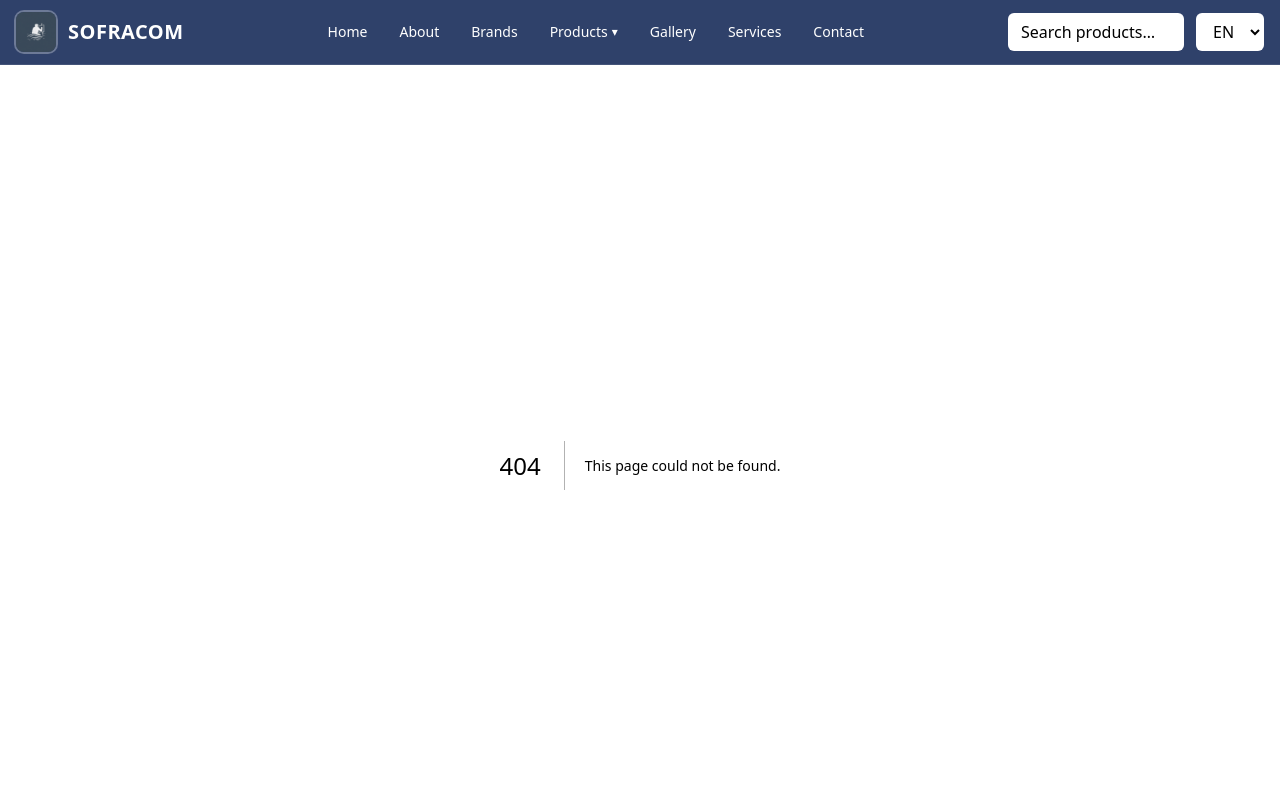
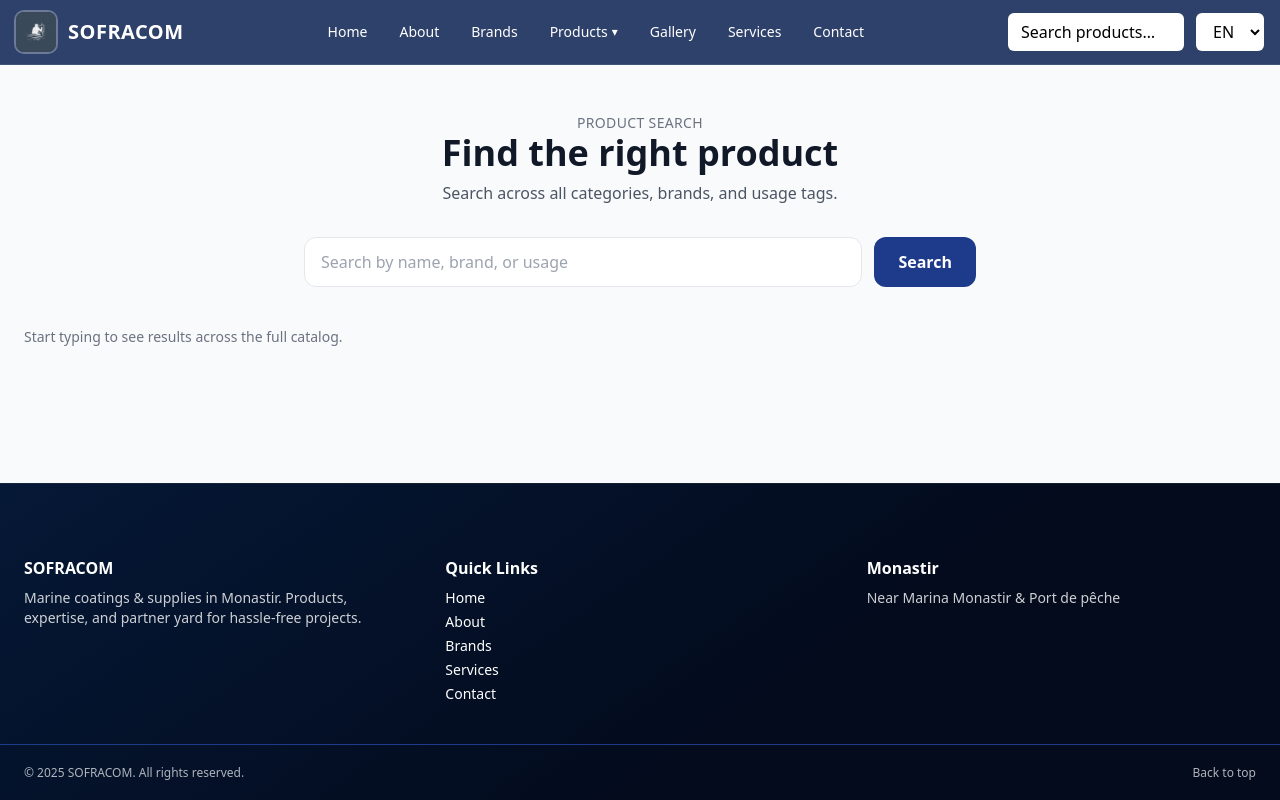
Before and after one commit to mohamedhassanamara/sofracom-marine-services, a Next.js app: page /search in a window 1280 px wide. Before the commit this address had no page. Shown: the top 800 px of the page. Built offline with nearby package versions, Linux system fonts and the light colour scheme.

Commit message:
Implement search functionality with improved input handling and results display

```diff
--- a/components/Layout.js
+++ b/components/Layout.js
@@ -208,11 +208,13 @@ export default function Layout({ children }) {
         }
     }, [menuOpen]);
 
-    const handleSearchKey = event => {
-        if (event.key !== 'Enter') return;
+    const handleSearchSubmit = event => {
         event.preventDefault();
-        if (!filteredSuggestions.length) return;
-        navigateToSuggestion(filteredSuggestions[0]);
+        const term = searchTerm.trim();
+        if (!term) return;
+        setSearchActive(false);
+        setMenuOpen(false);
+        router.push(`/search?q=${encodeURIComponent(term)}`);
     };
 
     const handleLangChange = event => {
@@ -345,21 +347,27 @@ export default function Layout({ children }) {
                         })}
                     </nav>
                     <div className="flex items-center gap-3">
-                        <div className="relative hidden sm:block" ref={desktopSearchRef}>
+                        <form
+                            className="relative hidden sm:block"
+                            ref={desktopSearchRef}
+                            onSubmit={handleSearchSubmit}
+                        >
                             <input
                                 id="siteSearch"
-                                type="text"
+                                type="search"
                                 placeholder="Search products…"
                                 className={`hidden sm:block px-3 py-1.5 rounded-md bg-white bg-opacity-15 placeholder-black text-black border border-white border-opacity-20 focus:outline-none focus:ring-2 focus:ring-blue-200 transition-all duration-200 ${
                                     searchActive ? 'md:w-64' : 'md:w-44'
                                 }`}
-                                onKeyDown={handleSearchKey}
                                 onFocus={() => setSearchActive(true)}
                                 value={searchTerm}
                                 onChange={event => setSearchTerm(event.target.value)}
                             />
+                            <button type="submit" className="sr-only">
+                                Search
+                            </button>
                             {renderSuggestions()}
-                        </div>
+                        </form>
                         <select
                             id="lang"
                             className="px-3 py-1.5 rounded-md bg-white bg-opacity-15 text-black border border-white border-opacity-20 focus:outline-none focus:ring-2 focus:ring-blue-200"
@@ -387,13 +395,16 @@ export default function Layout({ children }) {
                         className="md:hidden bg-[rgba(11,32,80,0.92)] text-white px-4 py-3"
                     >
                         <div className="flex flex-col gap-3">
-                            <div className="relative" ref={mobileSearchRef}>
+                            <form
+                                className="relative"
+                                ref={mobileSearchRef}
+                                onSubmit={handleSearchSubmit}
+                            >
                                 <input
                                     id="siteSearchMobile"
                                     type="search"
                                     placeholder="Search products…"
                                     className="w-full px-3 py-2 rounded-md bg-white text-gray-900 placeholder-gray-500 border border-white/30 focus:outline-none focus:ring-2 focus:ring-blue-200"
-                                    onKeyDown={handleSearchKey}
                                     onFocus={() => setSearchActive(true)}
                                     value={searchTerm}
                                     onChange={event => {
@@ -401,8 +412,11 @@ export default function Layout({ children }) {
                                         setSearchTerm(event.target.value);
                                     }}
                                 />
+                                <button type="submit" className="sr-only">
+                                    Search
+                                </button>
                                 {renderSuggestions()}
-                            </div>
+                            </form>
                             {NAV_LINKS.map(link => {
                                 const href = resolveLinkHref(link);
                                 return (
--- /dev/null
+++ b/pages/search.js
@@ -0,0 +1,202 @@
+import Link from 'next/link';
+import { useEffect, useMemo, useState } from 'react';
+import { useRouter } from 'next/router';
+import { getCategories } from '../lib/products';
+import { useLang } from '../contexts/LangContext';
+import { localizeCategory } from '../lib/localize';
+import { STOCK_LABEL, getStockBadgeClass } from '../lib/stock';
+
+export function getStaticProps() {
+    const categories = getCategories();
+    return {
+        props: {
+            categories,
+        },
+    };
+}
+
+const OUTPUT_CURRENCY = 'TND';
+const FR_NUMBER_FORMAT = new Intl.NumberFormat('fr-TN', {
+    style: 'currency',
+    currency: OUTPUT_CURRENCY,
+});
+
+const formatPrice = value => {
+    if (!Number.isFinite(value)) {
+        return `${value || 0} ${OUTPUT_CURRENCY}`;
+    }
+    return FR_NUMBER_FORMAT.format(value);
+};
+
+export default function SearchPage({ categories = [] }) {
+    const router = useRouter();
+    const { lang } = useLang();
+    const queryValue = typeof router.query.q === 'string' ? router.query.q : '';
+    const [searchTerm, setSearchTerm] = useState(queryValue);
+
+    useEffect(() => {
+        setSearchTerm(queryValue);
+    }, [queryValue]);
+
+    const localizedCategories = useMemo(
+        () => categories.map(category => localizeCategory(category, lang)),
+        [categories, lang]
+    );
+
+    const productIndex = useMemo(
+        () =>
+            localizedCategories.flatMap(category =>
+                (category.products || []).map(product => ({
+                    ...product,
+                    categorySlug: category.slug,
+                    categoryName: category.name,
+                }))
+            ),
+        [localizedCategories]
+    );
+
+    const normalizedTerm = searchTerm.trim().toLowerCase();
+    const searchResults = useMemo(() => {
+        if (!normalizedTerm) return [];
+        return productIndex.filter(product => {
+            const usageText = Array.isArray(product.usage)
+                ? product.usage.join(' ')
+                : '';
+            const priceText = formatPrice(product.price).toLowerCase();
+            const haystack = `${product.title} ${product.description} ${product.brand} ${product.categoryName} ${usageText} ${priceText}`.toLowerCase();
+            return haystack.includes(normalizedTerm);
+        });
+    }, [normalizedTerm, productIndex]);
+
+    const handleSubmit = event => {
+        event.preventDefault();
+        const term = searchTerm.trim();
+        const nextQuery = term ? { q: term } : {};
+        router.push({ pathname: '/search', query: nextQuery }, undefined, {
+            shallow: true,
+        });
+    };
+
+    return (
+        <main className="max-w-7xl mx-auto px-6 py-12">
+            <div className="mb-8 text-center">
+                <p className="text-sm text-gray-500 uppercase tracking-wide">
+                    Product search
+                </p>
+                <h1 className="text-3xl sm:text-4xl font-extrabold text-gray-900">
+                    Find the right product
+                </h1>
+                <p className="text-gray-600 mt-2 max-w-2xl mx-auto">
+                    Search across all categories, brands, and usage tags.
+                </p>
+            </div>
+            <form
+                onSubmit={handleSubmit}
+                className="max-w-2xl mx-auto mb-10"
+            >
+                <label htmlFor="searchQuery" className="sr-only">
+                    Search products
+                </label>
+                <div className="flex flex-col sm:flex-row gap-3">
+                    <input
+                        id="searchQuery"
+                        type="search"
+                        className="flex-1 px-4 py-3 rounded-xl border border-gray-200 focus:ring-2 focus:ring-blue-200 focus:outline-none"
+                        placeholder="Search by name, brand, or usage"
+                        value={searchTerm}
+                        onChange={event => setSearchTerm(event.target.value)}
+                    />
+                    <button
+                        type="submit"
+                        className="px-6 py-3 rounded-xl bg-blue-900 text-white font-semibold hover:bg-blue-800 transition"
+                    >
+                        Search
+                    </button>
+                </div>
+            </form>
+            {normalizedTerm ? (
+                <div className="mb-6 text-sm text-gray-500">
+                    {searchResults.length} result
+                    {searchResults.length === 1 ? '' : 's'} for "{searchTerm}"
+                </div>
+            ) : (
+                <div className="mb-6 text-sm text-gray-500">
+                    Start typing to see results across the full catalog.
+                </div>
+            )}
+            <div className="grid sm:grid-cols-2 lg:grid-cols-3 gap-6">
+                {searchResults.map(product => {
+                    const stockStatus = product.stock || 'in';
+                    return (
+                        <article
+                            key={product.id}
+                            className={`product-card ${stockStatus === 'out' ? 'product-out' : ''}`}
+                            data-tilt
+                        >
+                            <Link
+                                href={`/products/${product.categorySlug}/${product.id}`}
+                                className="block"
+                                aria-label={`View ${product.title}`}
+                            >
+                                <img
+                                    src={product.image}
+                                    alt={product.title}
+                                    className="card-img"
+                                />
+                            </Link>
+                            <div className="p-6 flex flex-col gap-3">
+                                <div className="flex items-center justify-between">
+                                    <h2 className="text-lg font-semibold text-gray-900">
+                                        {product.title}
+                                    </h2>
+                                    <span className="text-xs text-gray-500 uppercase">
+                                        {product.brand}
+                                    </span>
+                                </div>
+                                <p className="text-sm text-gray-600">
+                                    {product.description}
+                                </p>
+                                <div className="text-xs text-gray-500">
+                                    Category: {product.categoryName}
+                                </div>
+                                <div className="product-price-row">
+                                    <span className="price font-semibold">
+                                        {formatPrice(product.price)}
+                                    </span>
+                                    <span
+                                        className={`stock-badge ${getStockBadgeClass(stockStatus)}`}
+                                    >
+                                        {STOCK_LABEL[stockStatus] || 'Unknown'}
+                                    </span>
+                                </div>
+                                <div className="flex gap-2 flex-wrap">
+                                    {(product.usage || []).map(tag => (
+                                        <span
+                                            key={`${product.id}-${tag}`}
+                                            className="tag px-3 py-1 rounded-full text-xs"
+                                        >
+                                            {tag}
+                                        </span>
+                                    ))}
+                                </div>
+                                <div className="product-actions mt-auto">
+                                    <Link
+                                        href={`/products/${product.categorySlug}/${product.id}`}
+                                        className="product-detail-btn"
+                                    >
+                                        View details
+                                    </Link>
+                                </div>
+                            </div>
+                        </article>
+                    );
+                })}
+            </div>
+            {normalizedTerm && searchResults.length === 0 ? (
+                <div className="mt-8 text-center text-gray-500">
+                    No matches yet. Try another keyword or brand.
+                </div>
+            ) : null}
+        </main>
+    );
+}
```
